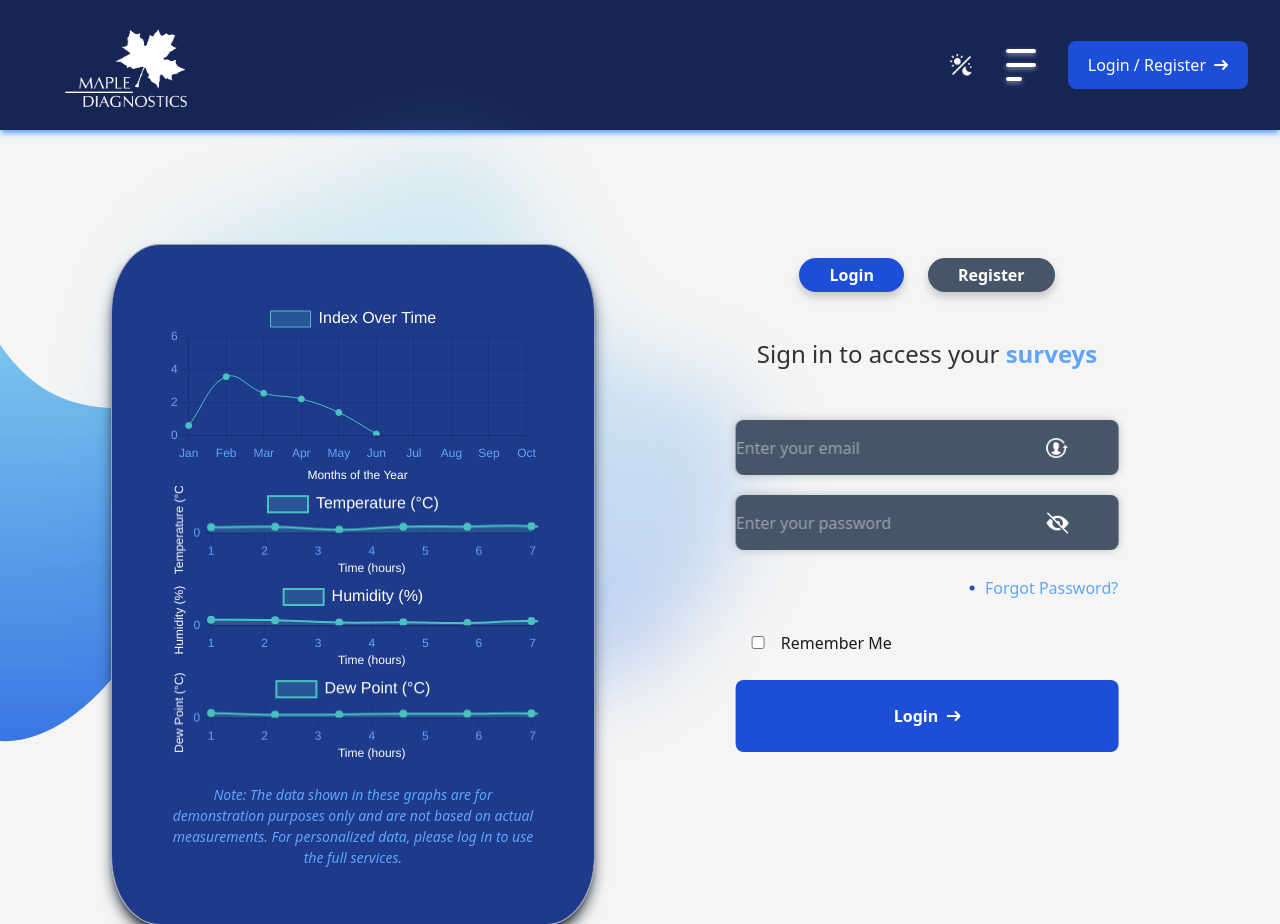
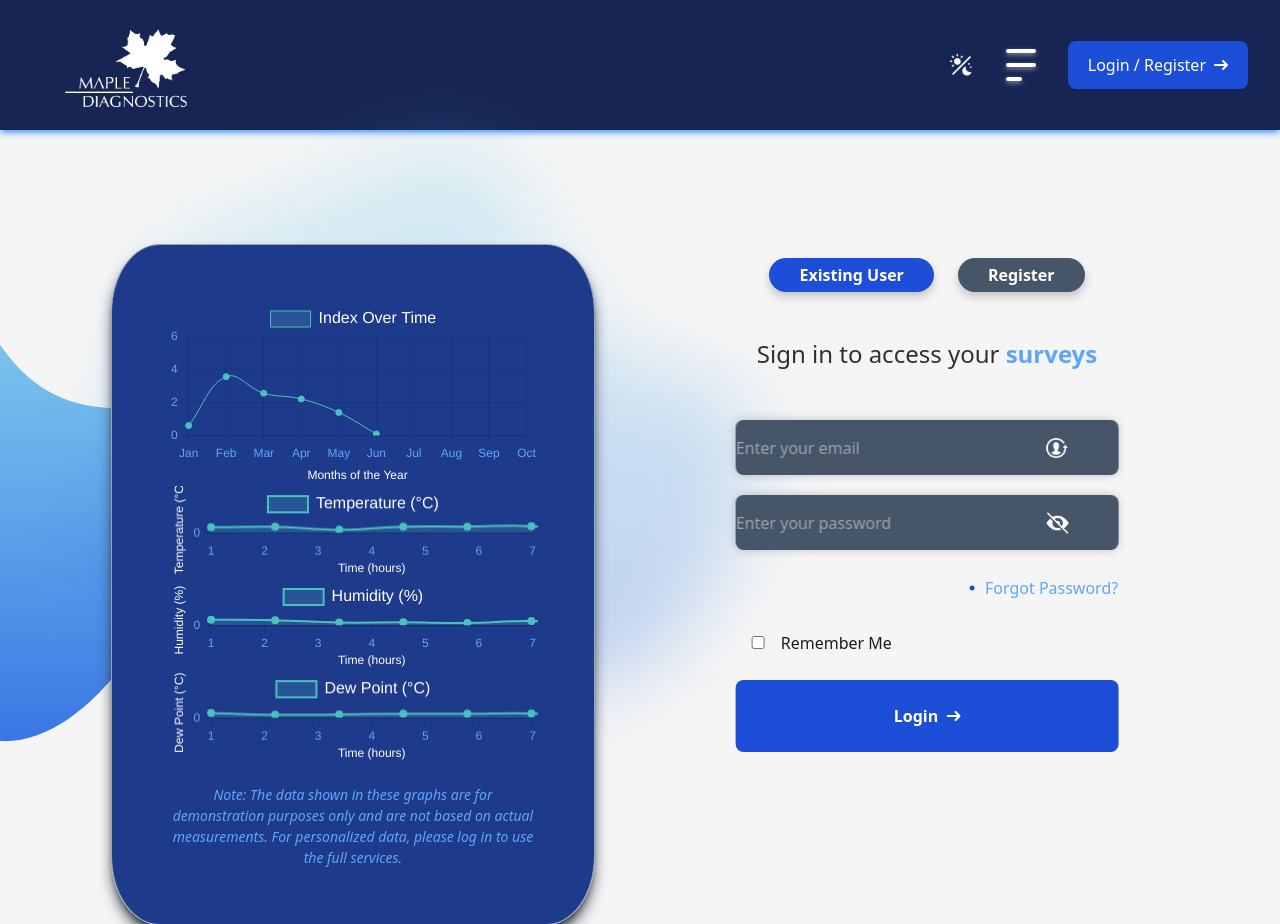
Before and after one commit to GreenCatInForest/md_app, a Django app: page /accounts/login/ in a window 1280 px wide. Shown: the top 924 px of the page. Run offline with Django 5.2, Linux system fonts and the light colour scheme; style sheets or scripts are compiled from the project's sources; parts of the project's set-up code (start-up, migrations or seed data) failed here and were passed over; some libraries are stand-ins or nearby versions.

Commit message:
change login to existing user

```diff
--- a/users/templates/users/login-register.html
+++ b/users/templates/users/login-register.html
@@ -46,7 +46,7 @@
     <div class="col col-2">
 
         <div class="btn-box">
-            <button class="btn-form btn-login-form" id="btn-login-form-toggle">Login</button>
+            <button class="btn-form btn-login-form" id="btn-login-form-toggle">Existing User</button>
             <button class="btn-form btn-register-form" id="btn-register-form-toggle">Register</button>
         </div>
        <!-- Login form -->
```
